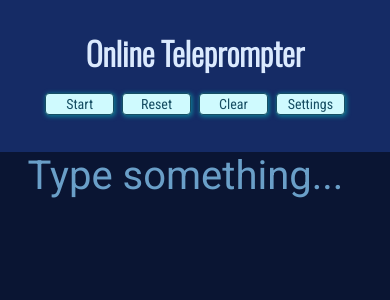
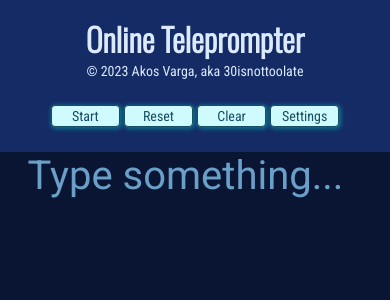
Before and after one commit to 30isnottoolate/online-teleprompter, a React (Create React App) app: page / in a window 390 px wide. Shown: the top 300 px of the page. Built offline with nearby package versions, Linux system fonts and the light colour scheme.

Commit message:
Add copyright info to logo, adjust stylesheet

```diff
--- a/src/components/App.css
+++ b/src/components/App.css
@@ -65,9 +65,19 @@ body {
     display: grid;
     justify-items: center;
     align-items: center;
-    line-height: 1;
+    align-content: center;
+    line-height: 1.4;
     margin-bottom: 0.5rem;
     font-family: "Oswald", Arial, Helvetica, sans-serif;
+}
+
+h1 {
+    margin: 0;
+}
+
+#logo span {
+    font-size: 0.875rem;
+    font-family: "Roboto Condensed", Arial, Helvetica, sans-serif;
 }
 
 button {
@@ -96,9 +106,12 @@ button:active {
 #main-buttons-group {
     display: grid;
     grid-template-columns: auto auto auto auto;
-    gap: 0.5vw;
     align-content: center;
     justify-content: center;
+}
+
+.main-buttons {
+    margin: 0 0.125rem;
 }
 
 #settings-button {
@@ -225,7 +238,7 @@ textarea::-webkit-input-placeholder {
     opacity: 1;
 }
 
-@media only screen and (min-width: 44rem) and (max-width: 72rem) {
+@media only screen and (min-width: 46rem) and (max-width: 72rem) {
     #controller {
         grid-template-columns: auto auto auto;
         grid-template-rows: auto auto;
@@ -237,18 +250,12 @@ textarea::-webkit-input-placeholder {
     #logo {
         grid-column: 1 / 2;
         grid-row: 1 / 2;
-    }
-
-    h1 {
-        font-size: 1.5em;
-        margin: 0;
         transform: translateY(-0.5rem);
     }
 
     #main-buttons-group {
         grid-column: 1 / 2;
         grid-row: 2 / 3;
-        transform: translateY(-1rem);
     }
 
     #mode-group {
@@ -278,25 +285,21 @@ textarea::-webkit-input-placeholder {
     }
 }
 
-@media only screen and (max-width: 43.99rem) {
+@media only screen and (max-width: 45.99rem) {
     #controller {
         grid-template-columns: auto;
         grid-template-rows: repeat(5, auto);
-        gap: 1rem;
+        gap: 0.5rem;
         align-content: center;
     }
 
     #logo {
         grid-column: 1 / 2;
         grid-row: 1 / 2;
-    }
-
-    h1 {
-        margin: 0;
+        transform: translateY(-0.5rem);
     }
 
     #main-buttons-group {
-        gap: 2vw;
         grid-column: 1 / 2;
         grid-row: 2 / 3;
     }
--- a/src/components/App.js
+++ b/src/components/App.js
@@ -48,7 +48,7 @@ const Teleprompter = () => {
 
     const [fontSize, setFontSize] = useState(() => {
         if (!localStorage.getItem("fontSize")) {
-            if (viewportWidth < 44) {
+            if (viewportWidth < 46) {
                 localStorage.setItem("fontSize", 40 / remValue);
                 return 40 / remValue;
             } else {
@@ -164,7 +164,7 @@ const Teleprompter = () => {
     }
 
     const defaultSettings = () => {
-        if (viewportWidth < 44) {
+        if (viewportWidth < 46) {
             setFontSize(2.5);
         } else setFontSize(6.25);
 
@@ -173,13 +173,13 @@ const Teleprompter = () => {
         setTextMargin(0);
     }
 
-    const gridTemplate = viewportWidth < 44 ?
+    const gridTemplate = viewportWidth < 46 ?
         isMenuEnabled ? "repeat(5, auto)" : "repeat(2, auto)"
         : "auto";
 
-    const controllerHeight = viewportWidth < 44 && isMenuEnabled ? "23rem" : "9.5rem";
+    const controllerHeight = viewportWidth < 46 && isMenuEnabled ? "23rem" : "9.5rem";
 
-    const divPresence = viewportWidth < 44 ?
+    const divPresence = viewportWidth < 46 ?
         isMenuEnabled ? "grid" : "none"
         : "grid";
 
@@ -196,6 +196,7 @@ const Teleprompter = () => {
                     <h1>
                         Online Teleprompter
                     </h1>
+                    <span>© {new Date().getFullYear()} Akos Varga, aka 30isnottoolate</span>
                 </div>
                 <MainButtons
                     active={active}
```
